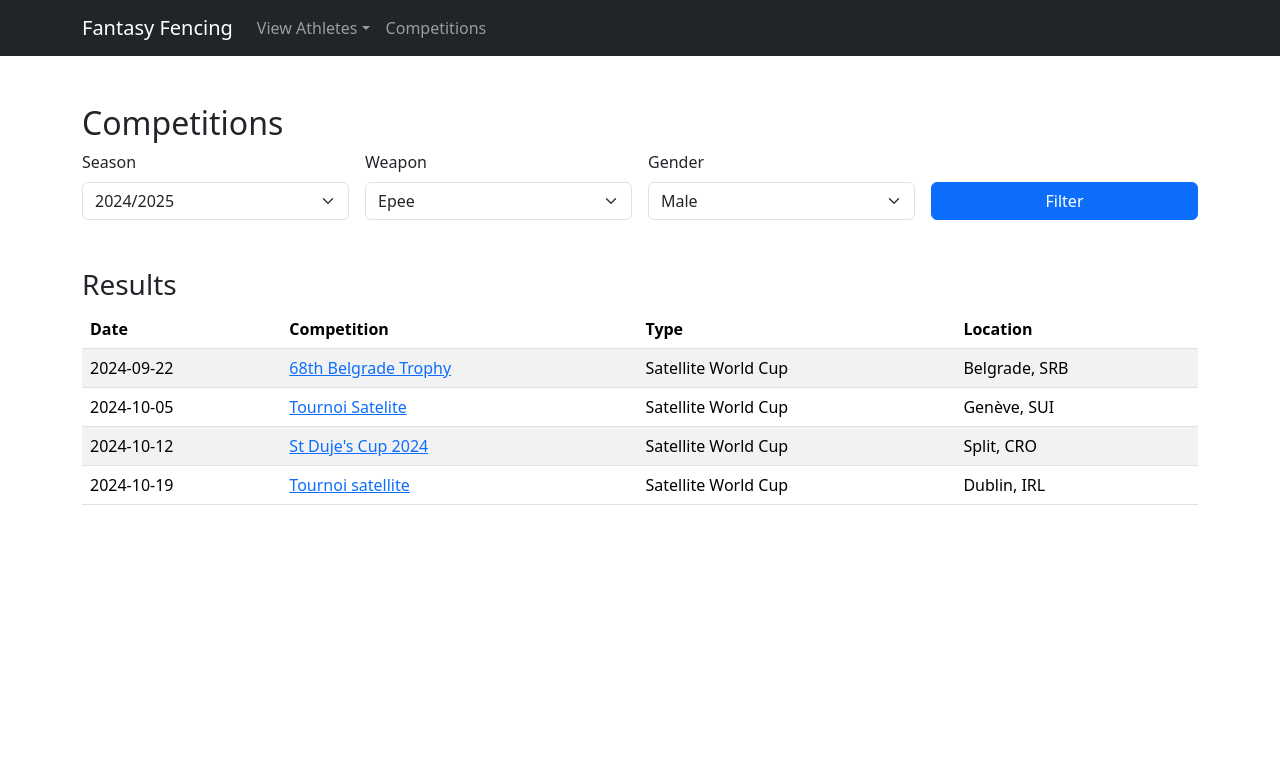
After one commit to cec5/Fantasy_Fencing, a PHP site: page /competitions.php in a window 1280 px wide. The commit adds this page. Shown: the top 783 px of the page. Run offline with PHP 8.4, Linux system fonts and the light colour scheme; data comes from the database, SQL or seed files in the repository.

Commit message:
added competition.php and competitions.php, allowing one to search for competitions by season, weapon, and gender, and view competition results, links have also been updated where appropriate

```diff
--- a/backend/php/databaseFunctions.php
+++ b/backend/php/databaseFunctions.php
@@ -270,10 +270,11 @@ function getTotalPoints($athleteId, $season, $weapon) {
     	return $points ?: 0;
 }
 
+// Get Competition Results for a given Athlete in a Particular Season
 function getCompetitionResults($athleteId, $season, $weapon) {
     	$db = dbConnect();
     	$query = "
-        	SELECT cr.points, cr.finished, c.name, c.category, c.location, c.country, c.startDate
+        	SELECT cr.points, cr.finished, c.season, c.competitionId, c.name, c.category, c.location, c.country, c.startDate
         	FROM competitionResults cr
         	JOIN competitions c ON cr.competitionId = c.competitionId AND cr.season = c.season
         	WHERE cr.athleteId = ? AND cr.season = ? AND c.weapon = ?
@@ -303,7 +304,6 @@ function getTopEarners($season, $weapon, $gender) {
         	WHERE asp.season = ? AND asp.weapon = ? AND a.gender = ?
         	ORDER BY asp.points DESC, a.name ASC
     	";
-
     	$stmt = $db->prepare($query);
     	$stmt->bind_param("iss", $season, $weapon, $gender);
     	$stmt->execute();
@@ -317,4 +317,72 @@ function getTopEarners($season, $weapon, $gender) {
    	$db->close();
     	return $athletes;
 }
+
+// Get list of competitions filtered by season, weapon, and gender, ordered by date
+function getCompetitions($season, $weapon, $gender) {
+    	$db = dbConnect();
+
+    	$query = "
+        	SELECT competitionId, season, name, category, location, country, startDate
+        	FROM competitions
+        	WHERE season = ? AND weapon = ? AND gender = ?
+        	ORDER BY startDate ASC
+    	";
+    	$stmt = $db->prepare($query);
+    	$stmt->bind_param("iss", $season, $weapon, $gender);
+    	$stmt->execute();
+    	$result = $stmt->get_result();
+
+    	$competitions = [];
+    	while ($row = $result->fetch_assoc()) {
+        	$competitions[] = $row;
+    	}
+    	$stmt->close();
+    	$db->close();
+   	return $competitions;
+}
+
+// Get details of a specific competition
+function getCompetitionDetails($competitionId, $season) {
+    	$db = dbConnect();
+
+    	$query = "
+        	SELECT name, startDate, endDate, location, country, weapon, gender, category
+        	FROM competitions
+        	WHERE competitionId = ? AND season = ?
+    	";
+    	$stmt = $db->prepare($query);
+    	$stmt->bind_param("ii", $competitionId, $season);
+    	$stmt->execute();
+    	$result = $stmt->get_result();
+    	$competition = $result->fetch_assoc();
+    	$stmt->close();
+    	$db->close();
+    	return $competition;
+}
+
+// Get results for a specific Competition
+function getSpecificCompetitionResult($competitionId, $season) {
+    	$db = dbConnect();
+
+    	$query = "
+        	SELECT cr.athleteId, cr.finished as place, a.name, a.nationality, cr.points
+        	FROM competitionResults cr
+        	JOIN athletes a ON cr.athleteId = a.id
+        	WHERE cr.competitionId = ? AND cr.season = ?
+        	ORDER BY cr.finished ASC
+    	";
+    	$stmt = $db->prepare($query);
+    	$stmt->bind_param("ii", $competitionId, $season);
+    	$stmt->execute();
+    	$result = $stmt->get_result();
+
+    	$results = [];
+    	while ($row = $result->fetch_assoc()) {
+        	$results[] = $row;
+    	}
+    	$stmt->close();
+    	$db->close();
+    	return $results;
+}
 ?>
--- /dev/null
+++ b/frontend/php/competitions.php
@@ -0,0 +1,72 @@
+<?php
+include 'header.php';
+include '../../backend/php/dataArrays.php';
+include '../../backend/php/databaseFunctions.php';
+
+$season = $_GET['season'] ?? '2025';
+$weapon = $_GET['weapon'] ?? 'epee';
+$gender = $_GET['gender'] ?? 'male';
+
+// Fetch competitions based on the selected filters
+$competitions = getCompetitions($season, $weapon, $gender);
+?>
+
+<body>
+    	<div class="container mt-5">
+        	<h2>Competitions</h2>
+
+        	<!-- Filter Form -->
+        	<form method="GET" class="row g-3 align-items-end">
+            		<div class="col-md-3">
+                		<label for="season" class="form-label">Season</label>
+                		<select class="form-select" id="season" name="season">
+                    			<?php foreach ($seasons as $seasonCode => $seasonName):?>
+                        			<option value="<?= $seasonCode ?>" <?= $seasonCode == $season ? 'selected' : '' ?>><?= $seasonName ?></option>
+                    			<?php endforeach;?>
+                		</select>
+            		</div>
+            		<div class="col-md-3">
+                		<label for="weapon" class="form-label">Weapon</label>
+                		<select class="form-select" id="weapon" name="weapon">
+                    			<option value="epee" <?= $weapon == 'epee' ? 'selected' : '' ?>>Epee</option>
+                    			<option value="foil" <?= $weapon == 'foil' ? 'selected' : '' ?>>Foil</option>
+                    			<option value="sabre" <?= $weapon == 'sabre' ? 'selected' : '' ?>>Sabre</option>
+                		</select>
+            		</div>
+            		<div class="col-md-3">
+                		<label for="gender" class="form-label">Gender</label>
+                		<select class="form-select" id="gender" name="gender">
+                    			<option value="male" <?= $gender == 'male' ? 'selected' : '' ?>>Male</option>
+                    			<option value="female" <?= $gender == 'female' ? 'selected' : '' ?>>Female</option>
+                		</select>
+            		</div>
+            		<div class="col-md-3">
+                		<button type="submit" class="btn btn-primary w-100">Filter</button>
+            		</div>
+        	</form>
+
+        	<!-- Competitions Table -->
+        	<h3 class="mt-5">Results</h3>
+        	<table class="table table-striped">
+            		<thead>
+                		<tr>
+                    			<th>Date</th>
+                    			<th>Competition</th>
+                    			<th>Type</th>
+                    			<th>Location</th>
+                		</tr>
+            		</thead>
+            		<tbody>
+                		<?php foreach ($competitions as $competition):?>
+                    			<tr>
+                        			<td><?= htmlspecialchars($competition['startDate']) ?></td>
+                        			<td><a href="competition.php?season=<?= $competition['season'] ?>&id=<?= $competition['competitionId']?>"><?= htmlspecialchars($competition['name'])?></a></td>
+                        			<td><?= htmlspecialchars($competitionCategories[$competition['category']] ?? $competition['category']) ?></td>
+                        			<td><?= htmlspecialchars($competition['location'] . ', ' . $competition['country'])?></td>
+                    			</tr>
+                		<?php endforeach;?>
+            		</tbody>
+        	</table>
+    	</div>
+</body>
+</html>
--- a/frontend/php/header.php
+++ b/frontend/php/header.php
@@ -25,6 +25,10 @@
                             <li><a class="dropdown-item" href="leaders.php">Points Leaders</a></li>
                         </ul>
                     </li>
+                    <!-- Link to Competitions -->
+                    <li class="nav-item">
+                        <a class="nav-link" href="competitions.php">Competitions</a>
+                    </li>
                 </ul>
             </div>
         </div>
```
Also changed, not shown: frontend/php/athlete.php (+15 -15 lines), frontend/php/competition.php (added, +83 -0 lines).
